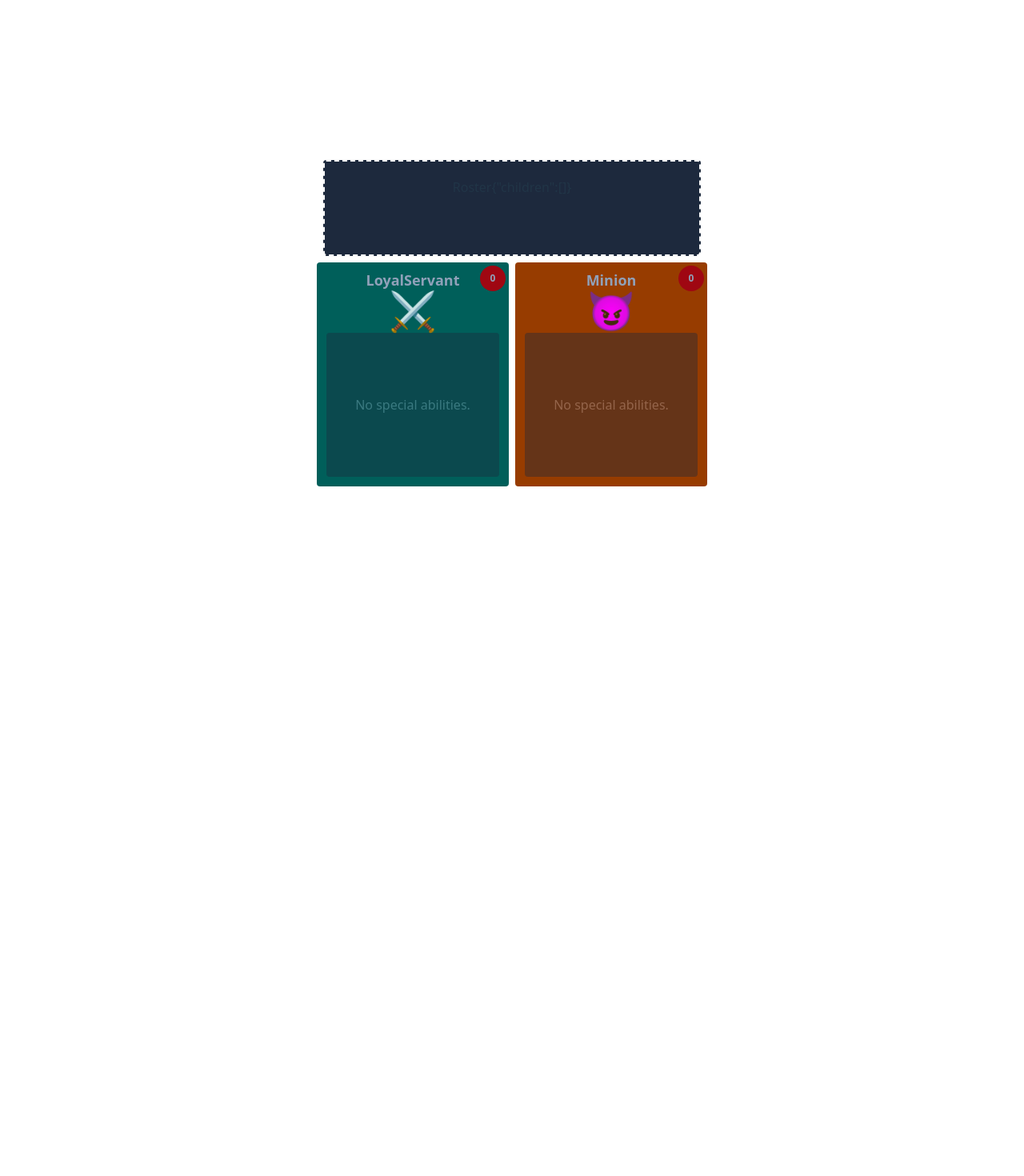
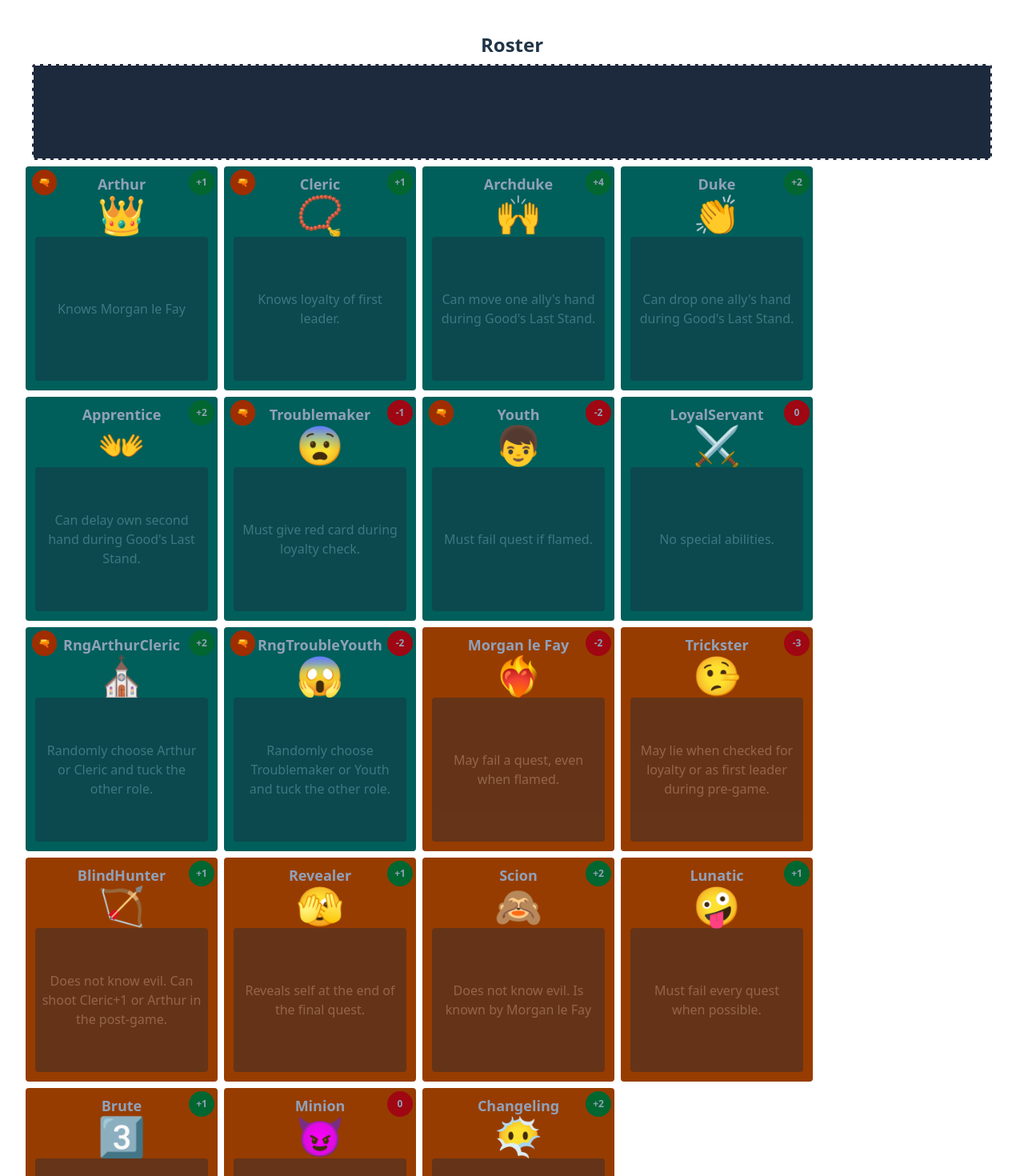
Before and after one commit to Talberon/quest-app, a React (Vite) app: page / in a window 1280 px wide. Shown: the top 1470 px of the page at 80% size. Before the commit the page ends 800 px from the top, so only its background shows below. Built offline with nearby package versions, Linux system fonts and the light colour scheme.

Commit message:
Working drag and drop into and out of the roster zone

```diff
--- a/src/App.tsx
+++ b/src/App.tsx
@@ -6,7 +6,7 @@ import { Roster } from './components/roster'
 import { useState } from 'react'
 
 function App() {
-  const roles = Roles.filter((role) => role.balance === 0)
+  const roles = Object.values(Roles) //.filter((role) => role.balance === 0)
 
   const [drafted, setIsDrafted] = useState<string[]>([])
 
@@ -20,6 +20,7 @@ function App() {
               <RoleCard
                 key={role.name}
                 role={role}
+                zone="draft"
                 hasBeenDrafted={hasBeenDrafted(role.name)}
               />
             )
@@ -30,13 +31,31 @@ function App() {
   )
 
   function hasBeenDrafted(roleName: string) {
-    return drafted.includes(roleName)
+    return drafted.filter((r) => r.endsWith(roleName)).length > 0
   }
 
   function handleDragEnd(event: any) {
-    console.log('DRAG END EVENT', event)
-    if (event.over && event.over.id === 'roster') {
-      setIsDrafted([...drafted, event.active.id])
+    const cardId = event.active.id
+    const dropZone = event.over?.id || 'none'
+    const [zone, role, ...etc] = cardId.split('|')
+    console.log(
+      'DRAG END EVENT',
+      'dropzone',
+      dropZone,
+      'originZone',
+      zone,
+      'role',
+      role,
+      etc
+    )
+    if (event.over && event.over.id === 'roster' && zone !== 'roster') {
+      console.log('Dragged into roster', role)
+      setIsDrafted([...drafted, cardId])
+    }
+    if ((zone === 'roster' && !event.over) || event.over?.id !== 'roster') {
+      console.log('Dragged out of roster, removing', role)
+      const newDrafted = drafted.filter((r) => r.endsWith(role) === false)
+      setIsDrafted(newDrafted)
     }
   }
 }
--- a/src/components/role-card.tsx
+++ b/src/components/role-card.tsx
@@ -4,12 +4,13 @@ import { CSS } from '@dnd-kit/utilities'
 
 interface RoleCardProps {
   role: Role
+  zone: string
   hasBeenDrafted: boolean
 }
 
 export function RoleCard(props: RoleCardProps) {
   const { attributes, listeners, setNodeRef, transform } = useDraggable({
-    id: `${props.role.name}`,
+    id: `${props.zone}|${props.role.name}`,
   })
   const style = transform
     ? {
--- a/src/components/roster.tsx
+++ b/src/components/roster.tsx
@@ -1,4 +1,6 @@
 import { useDroppable } from '@dnd-kit/core'
+import { Roles } from '../model/card'
+import { RoleCard } from './role-card'
 
 export function Roster(props: any) {
   const { isOver, setNodeRef } = useDroppable({
@@ -8,14 +10,30 @@ export function Roster(props: any) {
     color: isOver ? 'green' : undefined,
   }
 
+  console.log('ROSTER PROPS', props.children)
+
+  const draftedRoles: string[] =
+    props.children.map((roleName: string) => roleName.split('|')[1]) || []
+
   return (
-    <div
-      ref={setNodeRef}
-      style={style}
-      className="p-5 m-2 rounded bg-slate-800 border-dashed border-white border-2 min-w-30 min-h-30"
-    >
-      Roster
-      {JSON.stringify(props)}
+    <div>
+      <h2 className="text-2xl font-bold m-2">Roster</h2>
+      <div
+        ref={setNodeRef}
+        style={style}
+        className="flex flex-wrap gap-2 p-5 m-2 rounded bg-slate-800 border-dashed border-white border-2 min-w-30 min-h-30"
+      >
+        {draftedRoles.map((roleName: string) => {
+          return (
+            <RoleCard
+              zone="roster"
+              key={roleName}
+              role={Roles[roleName]}
+              hasBeenDrafted={false}
+            />
+          )
+        })}
+      </div>
     </div>
   )
 }
--- a/src/model/card.ts
+++ b/src/model/card.ts
@@ -9,24 +9,24 @@ export interface Role {
     shootable: boolean // Has information or mechanics during the game to narrow the Blind Hunter's shot
 }
 
-export const Roles: Role[] = [
-    { image: "👑", name: "Arthur", balance: 1, shootable: true, alignment: "GOOD", description: "Knows Morgan le Fay" },
-    { image: "📿", name: "Cleric", balance: 1, shootable: true, alignment: "GOOD", description: "Knows loyalty of first leader." },
-    { image: "🙌", name: "Archduke", balance: 4, shootable: false, alignment: "GOOD", description: "Can move one ally's hand during Good's Last Stand." },
-    { image: "👏", name: "Duke", balance: 2, shootable: false, alignment: "GOOD", description: "Can drop one ally's hand during Good's Last Stand." },
-    { image: "👐", name: "Apprentice", balance: 2, shootable: false, alignment: "GOOD", description: "Can delay own second hand during Good's Last Stand." },
-    { image: "😨", name: "Troublemaker", balance: -1, shootable: true, alignment: "GOOD", description: "Must give red card during loyalty check." },
-    { image: "👦", name: "Youth", balance: -2, shootable: true, alignment: "GOOD", description: "Must fail quest if flamed." },
-    { image: "⚔️", name: "LoyalServant", balance: 0, shootable: false, alignment: "GOOD", description: "No special abilities." },
-    { image: "⛪️", name: "RngArthurCleric", balance: 2, shootable: true, alignment: "GOOD", description: "Randomly choose Arthur or Cleric and tuck the other role." },
-    { image: "😱", name: "RngTroubleYouth", balance: -2, shootable: true, alignment: "GOOD", description: "Randomly choose Troublemaker or Youth and tuck the other role." },
-    { image: "❤️‍🔥", name: "Morgan le Fay",shootable: false, balance: -2, alignment: "EVIL", description: "May fail a quest, even when flamed." },
-    { image: "🤥", name: "Trickster", shootable: false, balance: -3, alignment: "EVIL", description: "May lie when checked for loyalty or as first leader during pre-game." },
-    { image: "🏹", name: "BlindHunter", shootable: false, balance: 1, alignment: "EVIL", description: "Does not know evil. Can shoot Cleric+1 or Arthur in the post-game." },
-    { image: "🫣", name: "Revealer", shootable: false, balance: 1, alignment: "EVIL", description: "Reveals self at the end of the final quest." },
-    { image: "🙈", name: "Scion", shootable: false, balance: 2, alignment: "EVIL", description: "Does not know evil. Is known by Morgan le Fay" },
-    { image: "🤪", name: "Lunatic", shootable: false, balance: 1, alignment: "EVIL", description: "Must fail every quest when possible." },
-    { image: "3️⃣", name: "Brute", shootable: false, balance: 1, alignment: "EVIL", description: "Cannot fail Quest 4 or 5." },
-    { image: "😈", name: "Minion", shootable: false, balance: 0, alignment: "EVIL", description: "No special abilities." },
-    { image: "😶‍🌫️", name: "Changeling", shootable: false, balance: 2, alignment: "EVIL", description: "Does not know evil. Evil does not know them." },
-]
+export const Roles: Record<string, Role> = {
+    "Arthur": { name: "Arthur", image: "👑", balance: 1, shootable: true, alignment: "GOOD", description: "Knows Morgan le Fay" },
+    "Cleric": { name: "Cleric", image: "📿", balance: 1, shootable: true, alignment: "GOOD", description: "Knows loyalty of first leader." },
+    "Archduke": { name: "Archduke", image: "🙌", balance: 4, shootable: false, alignment: "GOOD", description: "Can move one ally's hand during Good's Last Stand." },
+    "Duke": { name: "Duke", image: "👏", balance: 2, shootable: false, alignment: "GOOD", description: "Can drop one ally's hand during Good's Last Stand." },
+    "Apprentice": { name: "Apprentice", image: "👐", balance: 2, shootable: false, alignment: "GOOD", description: "Can delay own second hand during Good's Last Stand." },
+    "Troublemaker": { name: "Troublemaker", image: "😨", balance: -1, shootable: true, alignment: "GOOD", description: "Must give red card during loyalty check." },
+    "Youth": { name: "Youth", image: "👦", balance: -2, shootable: true, alignment: "GOOD", description: "Must fail quest if flamed." },
+    "LoyalServant": { name: "LoyalServant", image: "⚔️", balance: 0, shootable: false, alignment: "GOOD", description: "No special abilities." },
+    "RngArthurCleric": { name: "RngArthurCleric", image: "⛪️", balance: 2, shootable: true, alignment: "GOOD", description: "Randomly choose Arthur or Cleric and tuck the other role." },
+    "RngTroubleYouth": { name: "RngTroubleYouth", image: "😱", balance: -2, shootable: true, alignment: "GOOD", description: "Randomly choose Troublemaker or Youth and tuck the other role." },
+    "Morgan le Fay": { name: "Morgan le Fay", image: "❤️‍🔥", shootable: false, balance: -2, alignment: "EVIL", description: "May fail a quest, even when flamed." },
+    "Trickster": { name: "Trickster", image: "🤥", shootable: false, balance: -3, alignment: "EVIL", description: "May lie when checked for loyalty or as first leader during pre-game." },
+    "BlindHunter": { name: "BlindHunter", image: "🏹", shootable: false, balance: 1, alignment: "EVIL", description: "Does not know evil. Can shoot Cleric+1 or Arthur in the post-game." },
+    "Revealer": { name: "Revealer", image: "🫣", shootable: false, balance: 1, alignment: "EVIL", description: "Reveals self at the end of the final quest." },
+    "Scion": { name: "Scion", image: "🙈", shootable: false, balance: 2, alignment: "EVIL", description: "Does not know evil. Is known by Morgan le Fay" },
+    "Lunatic": { name: "Lunatic", image: "🤪", shootable: false, balance: 1, alignment: "EVIL", description: "Must fail every quest when possible." },
+    "Brute": { name: "Brute", image: "3️⃣", shootable: false, balance: 1, alignment: "EVIL", description: "Cannot fail Quest 4 or 5." },
+    "Minion": { name: "Minion", image: "😈", shootable: false, balance: 0, alignment: "EVIL", description: "No special abilities." },
+    "Changeling": { name: "Changeling", image: "😶‍🌫️", shootable: false, balance: 2, alignment: "EVIL", description: "Does not know evil. Evil does not know them." },
+}
```
